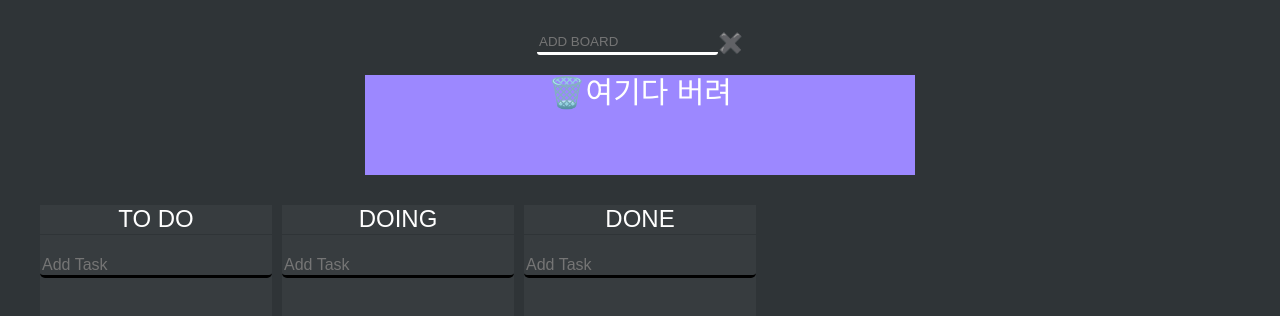
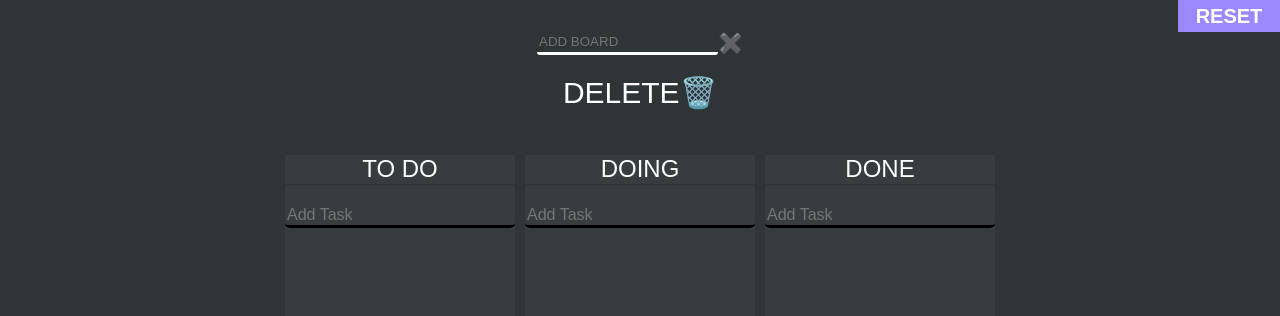
Before and after one commit to Ukheon/React, a React (Create React App) app in the folder trello/: page / in a window 1280 px wide. Shown: the top 316 px of the page. Built offline with nearby package versions, Linux system fonts and the light colour scheme.

Commit message:
trello 코드챌린지 끝

```diff
--- a/trello/src/App.tsx
+++ b/trello/src/App.tsx
@@ -1,20 +1,28 @@
 import React, { useEffect, useState } from "react";
-import { useRecoilState, useRecoilValue, useSetRecoilState } from "recoil";
-import { IToDoState, toDoState, toDoChange } from "./Atoms";
+import { useRecoilState, useSetRecoilState } from "recoil";
+import { toDoState, toDoChange } from "./Atoms";
 import { DragDropContext, Droppable, DropResult, Draggable } from "react-beautiful-dnd";
 import styled from "styled-components";
-import DraggableCard from "./Draggable";
-import DraggableBoard from "./Board";
 import Board from "./Board";
-import { findIdx } from "./Board";
+import { findIdx, saveData, getData } from "./utils";
 
-export const saveData = (toDo: IToDoState) => {
-    localStorage.setItem("data", JSON.stringify(toDo));
-};
+const Button = styled.div`
+    position: fixed;
+    top: 0;
+    right: 0;
+    width: 100px;
+    height: 30px;
+    border: 1px solid ${(props) => props.theme.accentColor};
+    line-height: 30px;
+    text-align: center;
+    font-size: 20px;
+    font-weight: bold;
+    background-color: ${(props) => props.theme.accentColor};
+    &:hover {
+        cursor: pointer;
+    }
+`;
 
-export const getData = () => {
-    return JSON.parse(localStorage.getItem("data") as any);
-};
 const Wrapper = styled.div`
     display: flex;
     max-width: 1200px;
@@ -27,8 +35,9 @@ const Wrapper = styled.div`
 `;
 
 const Boards = styled.div`
-    display: grid;
-    grid-template-columns: repeat(5, 1fr);
+    display: flex;
+    justify-content: center;
+    flex-wrap: wrap;
     width: 100%;
     gap: 10px;
 `;
@@ -63,11 +72,11 @@ const AddBoard = styled.div`
 const DeleteToDo = styled.div`
     width: 550px;
     margin: 20px auto;
+    margin-bottom: 50px;
     display: flex;
     justify-content: center;
     align-items: center;
     font-size: 30px;
-    background-color: ${(props) => props.theme.accentColor};
     div:first-child {
         align-items: center;
         text-align: center;
@@ -75,26 +84,50 @@ const DeleteToDo = styled.div`
 `;
 
 const DeleteSpace = styled.div`
-    width: 100%;
-    height: 100px;
+    height: 30px;
 `;
 
 function App() {
     const [toDo, setToDo] = useRecoilState(toDoState);
     const newBoard = useSetRecoilState(toDoChange);
     const [value, setValue] = useState<string>("");
+
     useEffect(() => {
         if (getData() !== null) {
-            setToDo((data) => {
+            setToDo(() => {
                 return getData();
             });
         }
     }, []);
     const onDragEnd = ({ type, destination, source }: DropResult) => {
-        console.log(type, destination, source);
-        if (type === "delete") return;
         if (!destination) return;
-        if (type === "DEFAULT") {
+        if (destination.droppableId === "delete") {
+            if (type === "parent") {
+                setToDo((allData) => {
+                    const copy = [...allData];
+                    copy.splice(source.index, 1);
+                    saveData(copy);
+                    return copy;
+                });
+            }
+            setToDo((allData) => {
+                let idx: number = findIdx(allData, source.droppableId);
+                const copy = [...allData];
+                const item = [...allData[idx].item];
+                item.splice(source.index, 1);
+                const copyTodo = {
+                    id: copy[idx].id,
+                    name: copy[idx].name,
+                    item: item,
+                };
+                copy.splice(idx, 1);
+                copy.splice(idx, 0, copyTodo);
+                saveData(copy);
+                return copy;
+            });
+            return;
+        }
+        if (type === "children") {
             if (destination.droppableId === source.droppableId) {
                 setToDo((allData) => {
                     let idx: number = findIdx(allData, destination.droppableId);
@@ -102,6 +135,7 @@ function App() {
                     const item = [...allData[idx].item];
                     const temp = { ...item[source.index] };
                     item.splice(source.index, 1);
+
                     item.splice(destination.index, 0, temp);
                     const copyTodo = {
                         id: copy[idx].id,
@@ -110,6 +144,7 @@ function App() {
                     };
                     copy.splice(idx, 1);
                     copy.splice(idx, 0, copyTodo);
+                    saveData(copy);
                     return [...copy];
                 });
             } else {
@@ -138,6 +173,7 @@ function App() {
                         }
                         return data;
                     });
+                    saveData(copy);
                     return copy;
                 });
             }
@@ -147,17 +183,25 @@ function App() {
                 copy.splice(source.index, 1);
                 const temp = data.filter((data) => data.name === source.droppableId);
                 copy.splice(destination!.index, 0, temp[0]);
+                saveData(copy);
                 return copy;
             });
         }
     };
-    const addBoard = (data: any) => {
+    const addBoard = () => {
         if (value.length <= 0) return;
+        if (value.toLowerCase() === "delete") {
+            alert("Can`t This name. . . try again");
+            setValue("");
+            return;
+        }
         if (
             toDo.findIndex((data) => {
                 return data.name === value;
             }) >= 0
         ) {
+            alert("Already Exists.");
+            setValue("");
             return;
         }
         const res = [
@@ -168,6 +212,7 @@ function App() {
                 item: [],
             },
         ];
+        saveData(res);
         newBoard(res);
         setValue("");
     };
@@ -176,6 +221,16 @@ function App() {
     };
     return (
         <>
+            <Button
+                onClick={() => {
+                    if (window.confirm("기본상태로 변경됩니다. 괜찮으십니까?")) {
+                        localStorage.removeItem("data");
+                        window.location.reload();
+                    }
+                }}
+            >
+                RESET
+            </Button>
             <DragDropContext onDragEnd={onDragEnd}>
                 <AddBoard>
                     <div>
@@ -184,16 +239,17 @@ function App() {
                     </div>
                 </AddBoard>
                 <DeleteToDo>
-                    <Droppable droppableId="delete" type="delete">
+                    <Droppable droppableId="delete" type="parent">
                         {(magic) => (
-                            <DeleteSpace ref={magic.innerRef} {...magic.droppableProps}>
-                                <Draggable draggableId="delete" index={0}>
+                            <DeleteSpace ref={magic.innerRef}>
+                                <Draggable key="delete" draggableId="delete" index={0}>
                                     {(hole) => (
-                                        <div ref={hole.innerRef} {...hole.draggableProps} {...hole.dragHandleProps}>
-                                            🗑️여기다 버려
+                                        <div ref={hole.innerRef} {...hole.dragHandleProps}>
+                                            DELETE🗑️
                                         </div>
                                     )}
                                 </Draggable>
+                                {magic.placeholder}
                             </DeleteSpace>
                         )}
                     </Droppable>
@@ -210,5 +266,4 @@ function App() {
     );
 }
 
-const Main = styled.div``;
 export default App;
--- a/trello/src/Board.tsx
+++ b/trello/src/Board.tsx
@@ -2,18 +2,29 @@ import { Droppable, Id, Draggable } from "react-beautiful-dnd";
 import { useForm } from "react-hook-form";
 import styled from "styled-components";
 import DragabbleCard from "./Draggable";
-import { useRecoilState, useSetRecoilState } from "recoil";
-import { IToDo, toDoState, toDoChange, IToDoState } from "./Atoms";
-import { useRef } from "react";
-import { saveData } from "./App";
-import { isPropertySignature } from "typescript";
+import { useRecoilState } from "recoil";
+import { IToDo, toDoState } from "./Atoms";
+import { saveData } from "./utils";
+import { findIdx } from "./utils";
 
 interface IDropable {
     isDraggingOver: boolean;
     draggingFromThisWith: boolean;
 }
 
+interface IBoardProps {
+    toDos: IToDo[];
+    boardId: string;
+    index: number;
+    id: number;
+}
+
+interface IUseForm {
+    [toDo: string]: string;
+}
+
 const Wrapper = styled.div<IDropable>`
+    z-index: 10;
     padding: 5px 10px;
     margin-top: 20px;
     background-color: ${(props) =>
@@ -26,13 +37,6 @@ const Wrapper = styled.div<IDropable>`
     transition: background-color 0.3s ease-in;
 `;
 
-interface IBoardProps {
-    toDos: IToDo[];
-    boardId: string;
-    index: number;
-    id: number;
-}
-
 const Form = styled.form`
     width: 100%;
     display: flex;
@@ -41,7 +45,6 @@ const Form = styled.form`
         color: ${(props) => props.theme.textColor};
         margin-top: 10px;
         width: 100%;
-        /* height: 30px; */
         font-size: 16px;
         background-color: transparent;
         border: none;
@@ -59,18 +62,6 @@ const Form = styled.form`
     }
 `;
 
-const DeleteBoard = styled.span<{ flag: boolean }>`
-    display: ${(props) => (props.flag ? "none" : "inline-block")};
-    /* display: none; */
-    position: absolute;
-    top: -20px;
-    right: 10px;
-    z-index: 10;
-    width: 20px;
-    height: 20px;
-    font-size: 30px;
-`;
-
 const MoveAble = styled.div<{ flag: boolean }>`
     width: 100%;
     height: 100%;
@@ -84,48 +75,9 @@ const MoveAble = styled.div<{ flag: boolean }>`
     background-color: ${(props) => props.theme.bdColor};
 `;
 
-interface IUseForm {
-    [toDo: string]: string;
-}
-
-export const findIdx = (toDo: IToDoState[], name: string) => {
-    let idx: number = 0;
-    for (let i = 0; i < toDo.length; i++) {
-        if (toDo[i].name === name) {
-            idx = i;
-            break;
-        }
-    }
-    return idx;
-};
-
-const DeleteToDo = styled.div`
-    width: 550px;
-    margin: 20px auto;
-    display: flex;
-    justify-content: center;
-    align-items: center;
-    font-size: 30px;
-
-    div:first-child {
-        align-items: center;
-        text-align: center;
-    }
-`;
-
-const DeleteSpace = styled.div`
-    position: fixed;
-    width: 100px;
-    height: 100px;
-    background-color: red;
-    top: 80px;
-    left: 10px;
-`;
-
 function Board({ toDos, boardId, index, id }: IBoardProps) {
     const { register, setValue, handleSubmit } = useForm<IUseForm>();
     const [toDo, setTodo] = useRecoilState(toDoState);
-    const changeToDo = useSetRecoilState(toDoChange);
     const onValue = (data: IUseForm) => {
         let idx: number = findIdx(toDo, boardId);
         setTodo((toDo) => {
@@ -142,22 +94,17 @@ function Board({ toDos, boardId, index, id }: IBoardProps) {
             };
             copy.splice(idx, 1);
             copy.splice(idx, 0, copytest);
+            saveData(copy);
             return copy;
         });
         setValue(boardId, "");
     };
-    const deleteBoard = () => {
-        // const copyToDo = { ...toDo };
-        // delete copyToDo[boardId];
-        // saveData(copyToDo);
-        // changeToDo(copyToDo);
-    };
-
     return (
+        <Main>
+            <Droppable droppableId={boardId} type="parent">
+                {(provider) => (
                     <>
-            <Droppable droppableId={boardId} type="parentBoard">
-                {(provider, snapshot) => (
-                    <Check ref={provider.innerRef}>
+                        <Check ref={provider.innerRef} {...provider.droppableProps}>
                             <Draggable key={boardId} draggableId={boardId} index={index}>
                                 {(provider, snapshot) => (
                                     <>
@@ -173,13 +120,15 @@ function Board({ toDos, boardId, index, id }: IBoardProps) {
                                                     placeholder={"Add Task"}
                                                     {...register(boardId, { required: "hi" })}
                                                 ></input>
-                                            {/* <button>Enter</button> */}
                                             </Form>
-                                        <Droppable droppableId={boardId}>
+                                            <Droppable droppableId={boardId} type="children">
                                                 {(magic, snapshot) => (
+                                                    <>
                                                         <Wrapper
                                                             isDraggingOver={snapshot.isDraggingOver}
-                                                    draggingFromThisWith={Boolean(snapshot.draggingFromThisWith)}
+                                                            draggingFromThisWith={Boolean(
+                                                                snapshot.draggingFromThisWith
+                                                            )}
                                                             ref={magic.innerRef}
                                                             {...magic.droppableProps}
                                                         >
@@ -191,23 +140,33 @@ function Board({ toDos, boardId, index, id }: IBoardProps) {
                                                                     toDo={toDo.text!}
                                                                 />
                                                             ))}
+                                                            {magic.placeholder}
                                                         </Wrapper>
+                                                    </>
                                                 )}
                                             </Droppable>
                                         </MoveAble>
                                     </>
                                 )}
                             </Draggable>
+                        </Check>
                         {provider.placeholder}
-                    </Check>
+                    </>
                 )}
             </Droppable>
-        </>
+        </Main>
     );
 }
 
+const Main = styled.div`
+    width: 230px;
+`;
+
 const Check = styled.div`
-    /* background-color: red; */
+    width: 100%;
+    /* z-index: ; */
+    max-width: 230px;
+    background-color: red;
 `;
 
 export default Board;
--- /dev/null
+++ b/trello/src/utils.tsx
@@ -0,0 +1,20 @@
+import { IToDoState } from "./Atoms";
+
+export const saveData = (toDo: IToDoState[]) => {
+    localStorage.setItem("data", JSON.stringify(toDo));
+};
+
+export const getData = () => {
+    return JSON.parse(localStorage.getItem("data") as any);
+};
+
+export const findIdx = (toDo: IToDoState[], name: string) => {
+    let idx: number = 0;
+    for (let i = 0; i < toDo.length; i++) {
+        if (toDo[i].name === name) {
+            idx = i;
+            break;
+        }
+    }
+    return idx;
+};
```
Also changed, not shown: trello/src/Atoms.tsx (+0 -21 lines), trello/src/Draggable.tsx (+4 -5 lines). Lines whose indentation alone changed are shown as unchanged.
